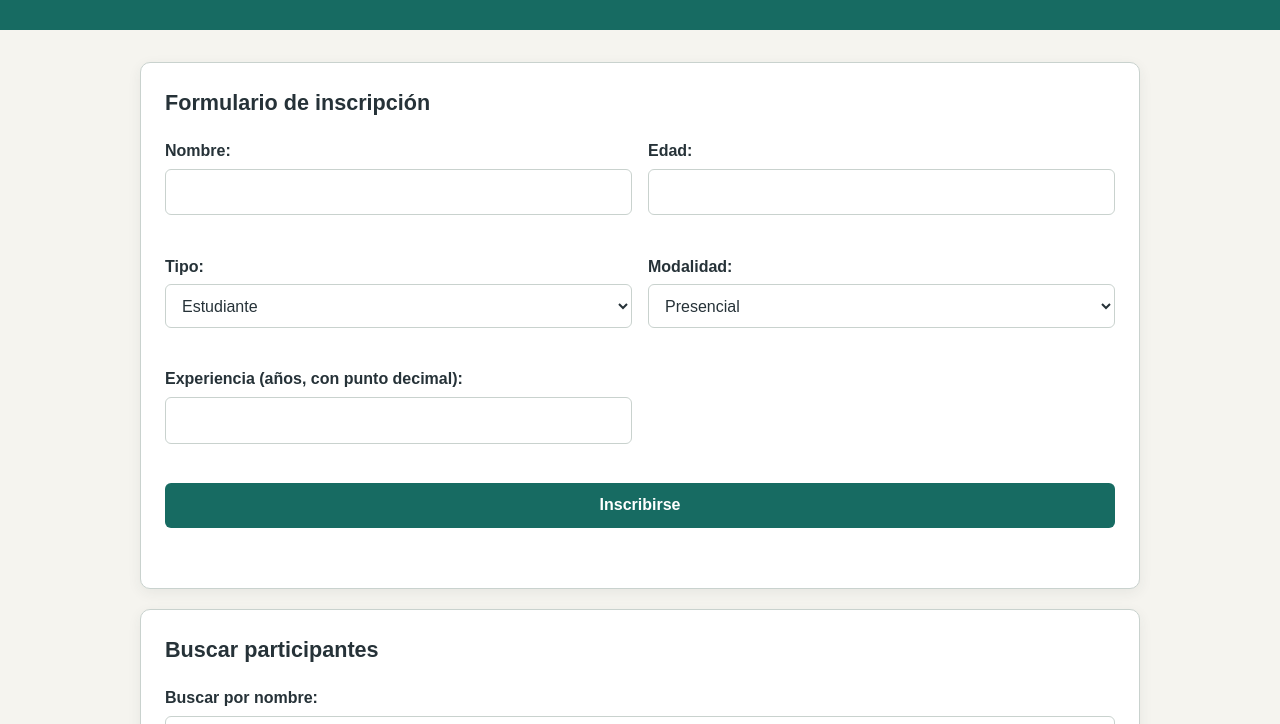
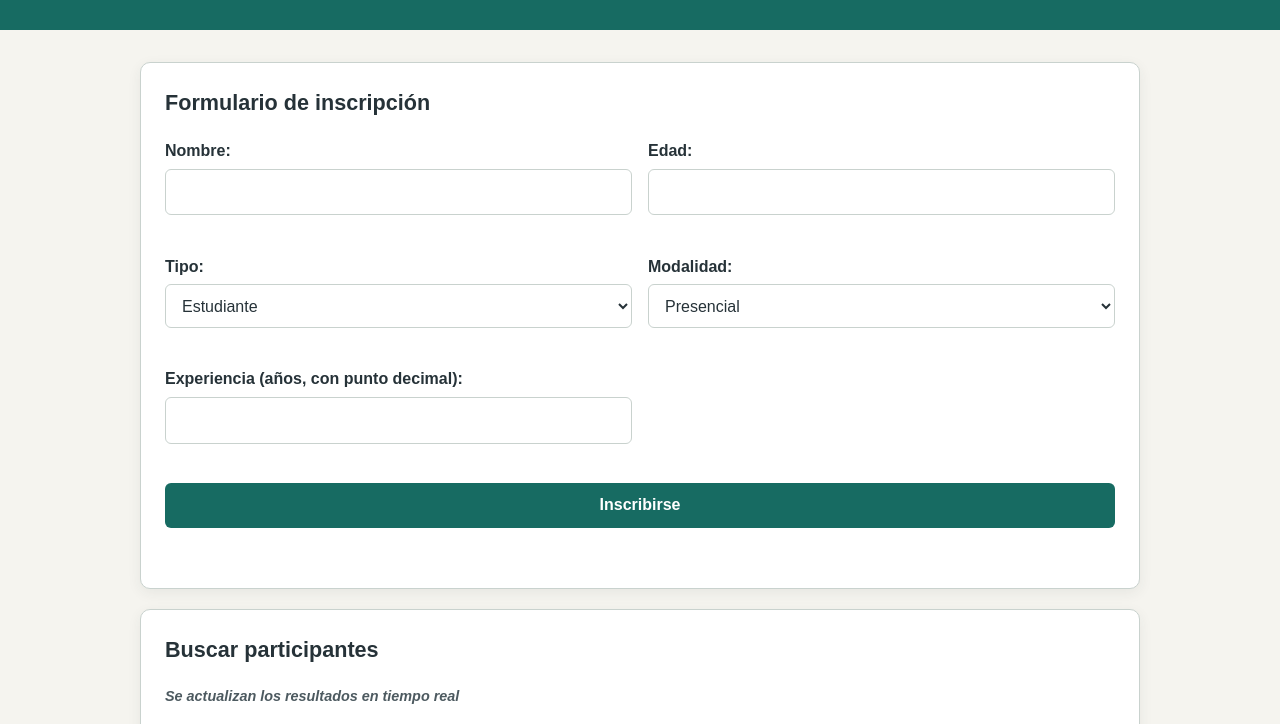
Before and after one commit to MparrillaL/Inscripcion_talleres, a plain HTML site: page index.html in a window 1280 px wide. Shown: the part 76-800 px from the top of the page. Drawn offline with Linux system fonts and the light colour scheme.

Commit message:
detalles

```diff
--- a/css/estilos.css
+++ b/css/estilos.css
@@ -86,6 +86,15 @@ h2 {
     margin: 0 0 1.25rem;
     font-size: 1.35rem;
 }
+    /*subtitulo cursiva*/
+h4 {
+
+    font-size: 0.9rem;
+    font-style: italic;
+    color: var(--texto-secundario);
+}
+
+
 
 /* Formularios y controles */
 /* Formulario en una columna; el campo es etiqueta + control + error. */
--- a/index.html
+++ b/index.html
@@ -72,6 +72,7 @@
         <!-- Búsqueda y filtros -->
         <section>
             <h2>Buscar participantes</h2>
+            <h4>Se actualizan los resultados en tiempo real</h4>
             <div class="campo">
                 <label for="busqueda">Buscar por nombre:</label>
                 <input type="text" id="busqueda" placeholder="Escribe un nombre" autocomplete="off">
--- a/js/app.js
+++ b/js/app.js
@@ -50,7 +50,6 @@ function cargarElementos() {
     ui.btnCerrarAyuda = document.getElementById("btn-cerrar-ayuda");
     ui.ayudaMensaje = document.getElementById("ayuda-mensaje");
 
-    // Si falta algún elemento se avisa en consola.
     // Si falta algo imprescindible se avisa en consola en lugar de romper con un TypeError.
     for (const clave of Object.keys(ui)) {
         if (ui[clave] === null) {
@@ -235,6 +234,7 @@ function actualizarEstadisticas() {
     ponerTexto("stat-invitados", String(stats.porTipo.invitado));
     ponerTexto("stat-exp-presencial", formatearMedia(stats.experienciaMediaPresencial));
 }
+
 
 // Muestra el nombre del primer menor de edad de la colección o avisa de que no hay.
 function mostrarPrimerMenor() {
--- a/js/logica.js
+++ b/js/logica.js
@@ -177,7 +177,6 @@ export function filtrarPorModalidad(lista, modalidad) {
     }
     return resultado;
 }
-
 // Media de experiencia de los presenciales; null si no hay ninguno.
 export function calcularExperienciaMediaPresencial(participantes) {
     // Acumuladores: suma de experiencias y número de presenciales.
```
